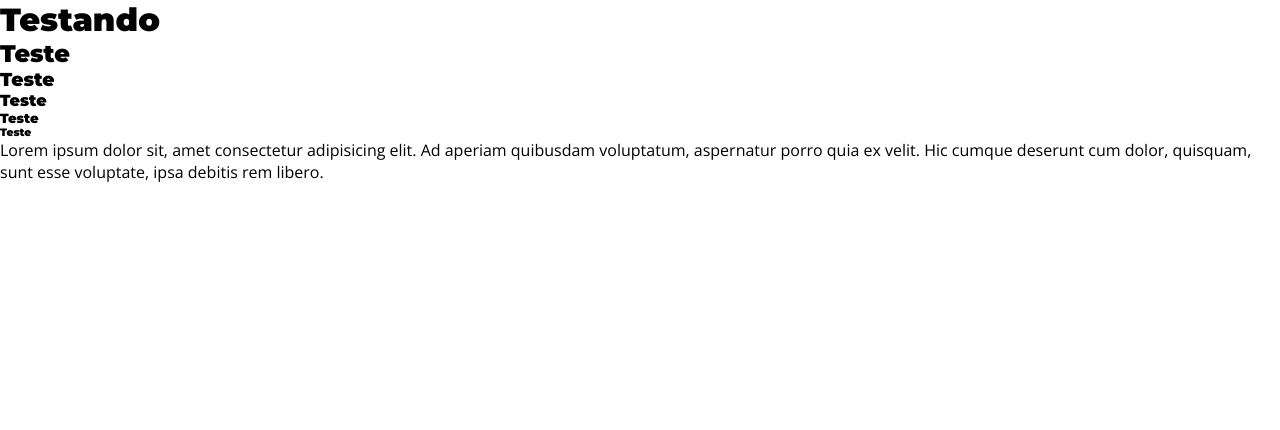
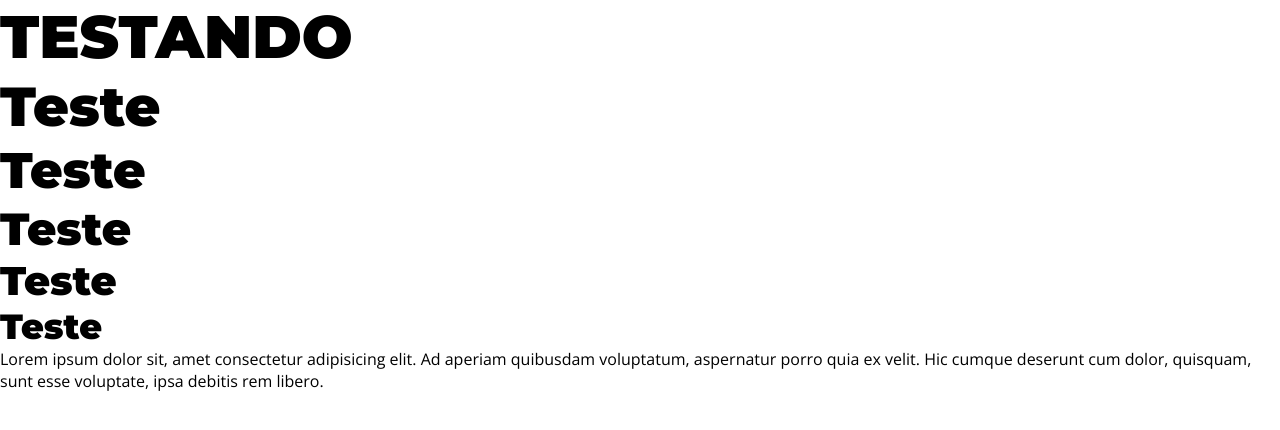
Before and after one commit to murillo-batista/landing_page, a plain HTML site: page index.html in a window 1280 px wide. Drawn offline with nearby package versions, Linux system fonts and the light colour scheme.

Commit message:
Background Image and font size

```diff
--- a/assets/css/styles.css
+++ b/assets/css/styles.css
@@ -14,7 +14,7 @@ body {
   font-style: normal;
   font-variation-settings:
     "wdth" 100;
-    font-size: 1.6rem;
+  font-size: 1.6rem; /* Equivale a 16px */
 }
 
 h1, h2, h3, h4, h5, h6{
@@ -23,3 +23,34 @@ h1, h2, h3, h4, h5, h6{
     font-weight: 900;
     font-style: normal;
   }
+
+h1{
+    font-size: 6rem;
+    text-transform: uppercase;
+}
+
+h2{
+    font-size: 5.5rem;
+}
+
+h3{
+    font-size: 5rem;
+}
+
+h4{
+    font-size: 4.5rem;
+}
+
+h5{
+    font-size: 4rem;
+}
+
+h6{
+    font-size: 3.5rem;
+}
+
+.main-bg {
+  background-image: url('../img/main-bg.svg');
+  background-size: cover; /* Se ajusta a janela */
+  background-position: center center;
+}
```
Also changed, not shown: assets/img/main-bg.svg (added).
